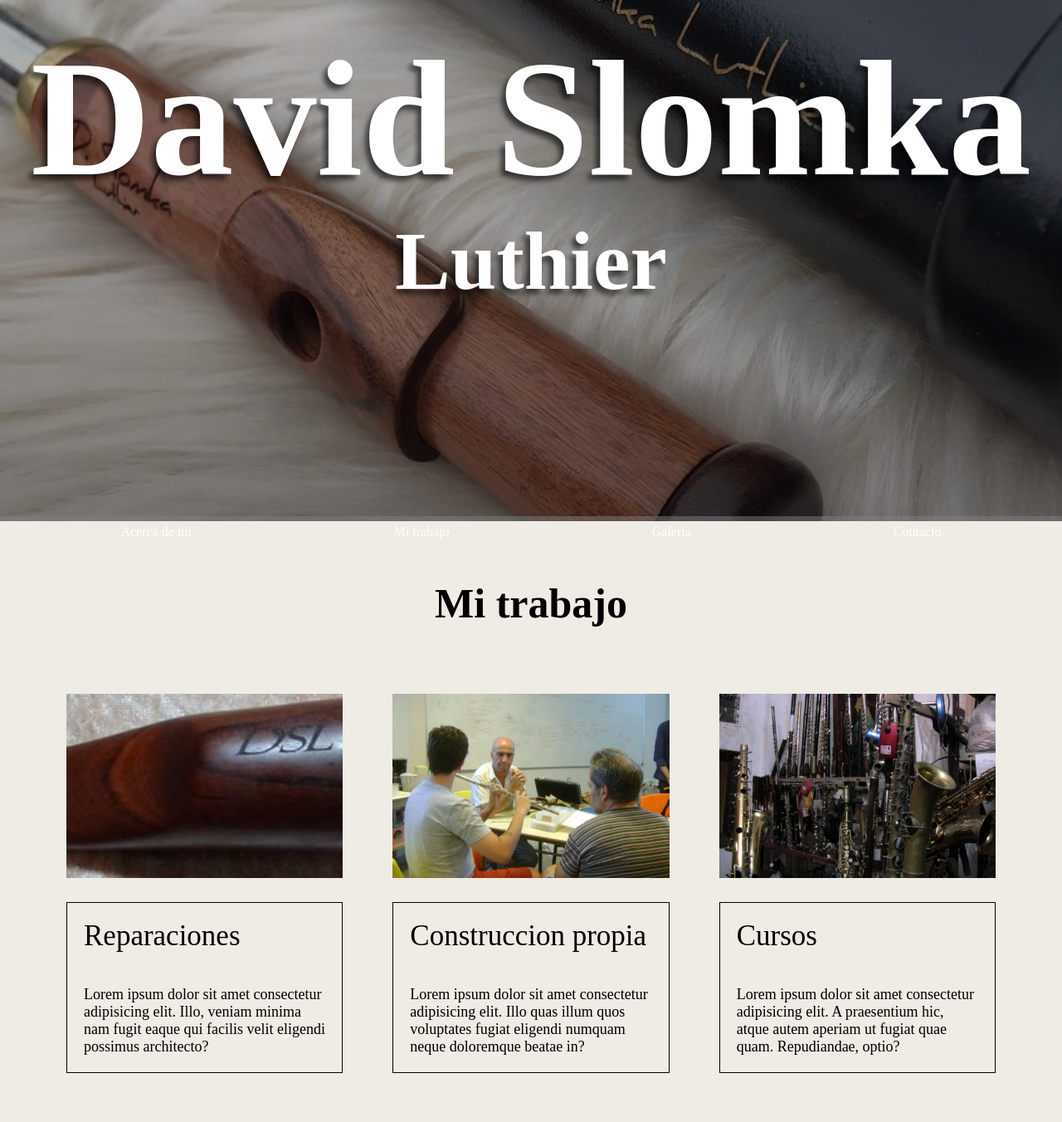
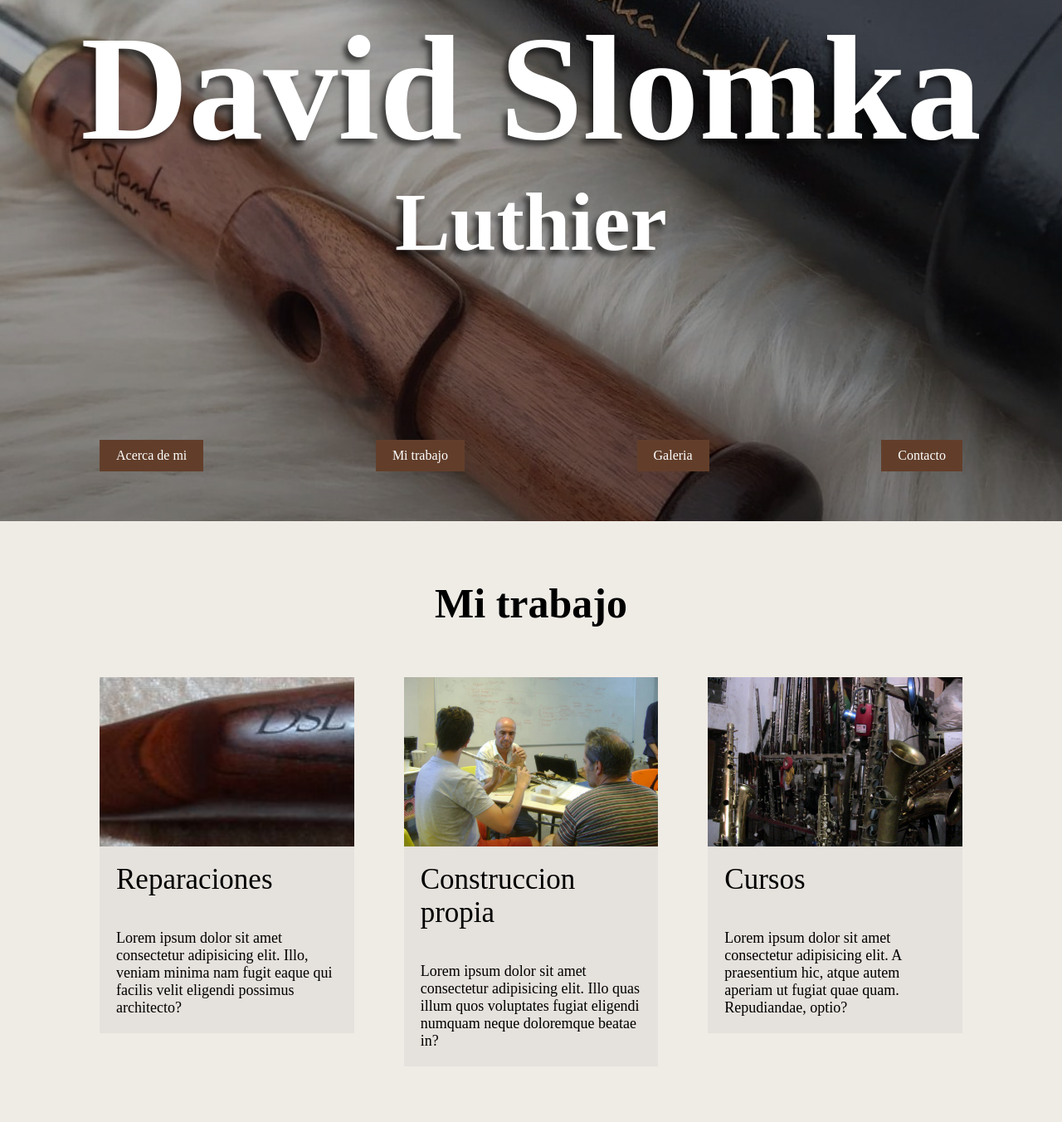
Before and after one commit to ArielSlomka/RepoDSL, a website: page index.html in a window 1280 px wide. Shown: the part 172-1524 px from the top of the page at 83% size. Drawn offline with Linux system fonts and the light colour scheme.

Commit message:
styles updated

```diff
--- a/index.html
+++ b/index.html
@@ -6,6 +6,7 @@
 </head>
 <body>
     <header class="header">
+        <div class="container">
             <div class="header__titulos">
                 <h1 class="header__titulo">David Slomka</h1>
                 <h3 class="header__subtitulo">Luthier</h3>
@@ -26,10 +27,12 @@
                     </li>
                 </ul>
             </nav>
+        </div>
     </header>
     <main>
+        <div class="container">
             <h3 class="tituloModuloCard">Mi trabajo</h3>
-        <div class="container">
+            <div class="cards-container">
                 <div class="card">
                     <div class="card__image">
                         <img src="./img/imgCardUnoo.jpg" alt="Imagen 1">
@@ -58,8 +61,10 @@
                     </div>
                 </div>
             </div>
+        </div>
     </main>
     <footer class="footer">
+        <div class="container">
             <h3 class="footer__title">D S L</h3>
             <div class="footer__boxes">
                 <div class="footer__box">
@@ -82,6 +87,7 @@
                 </div>
 
             </div>
+        </div>
     </footer>
 </body>
 </html>
--- a/scss/main.scss
+++ b/scss/main.scss
@@ -2,6 +2,14 @@
     margin: 0;
     padding: 0;
     box-sizing: border-box;
+}
+
+.container {
+    max-width: 1440px;
+    margin-left: auto;
+    margin-right: auto;
+    padding-left: 120px;
+    padding-right: 120px;
 }
 
 .header {
@@ -10,16 +18,23 @@
     background-position: center;
     height: 100vh; // la medida vh (viewport height) indica que el alto es proporcional a la altura de la ventana del navegador
 
-    .titulos{
+    .container {
+        display: flex;
+        flex-direction: column;
+        justify-content: space-between;
+        padding: 175px 0 60px;
+        height: 100%;
+    }
+
+    .titulos {
         height: 800px;
     }
 
     &__titulo {
-        font-size: 200px;
+        font-size: 180px;
         color: rgb(255, 255, 255);
         text-align: center;
         font-family: 'Times New Roman', Times, serif;
-        padding-top: 200px;
         text-shadow: -5px 6px 6px rgba(0,0,0,0.6);
     }
 
@@ -29,13 +44,10 @@
         text-align: center;
         font-family: 'Times New Roman', Times, serif;
         text-shadow: -5px 6px 6px rgba(0,0,0,0.6);
-        padding-bottom: 250px;
-
     }
 }
 
 .navbar {
-    background-color: rgba(128, 128, 128, 0.5);
     text-align: center;
 
 
@@ -43,18 +55,21 @@
         list-style-type: none;
         margin: 0;
         padding: 0;
-
+        display: flex;
+        justify-content: space-between;
+        padding: 0  120px;
     }
 
     &__item {
         display: inline;
-        padding: 100px;
 
         a {
+            background-color: #623E2A;
             display: inline-block;
             padding: 10px 20px;
             color: white;
             text-decoration: none;
+            transition: .5s;
 
             &:hover {
                 background-color: #555;
@@ -67,21 +82,28 @@
     text-align: center;
     font-size: 50px;
     background-color: #EFEBE5;
-    padding-top: 70px;
+    margin-bottom: 60px;
 }
 
-.container {
+main {
+    background-color: #EFEBE5;
+
+    .container {
+        padding-top: 70px;
+        padding-bottom: 70px;
+    }
+}
+
+.cards-container {
     display: grid;
     grid-template-columns: repeat(3, 1fr);
     gap: 60px;
-    padding: 80px 80px;
-    background-color: #EFEBE5;
 }
 
 .card {
 
     &__image {
-
+        display: flex;
 
         img {
             // estas 3 propiedades van siempre juntas (o casi) y hacen que la imagen se adapte al tamaño del contenedor
@@ -97,8 +119,9 @@
 
     &__descripcion {
         text-align: left;
-        border: 1px solid black;
-        margin: 25px 0px;
+        // border: 1px solid black;
+        border-top: none;
+        background-color: #55555510;
         // margin-top: 10px; /* Espacio entre la imagen y el texto */
         // border: 1px solid black;
         // width: 200px;
@@ -119,12 +142,10 @@
 }
 
 .footer {
-    height: 800px;
     background-color: #623E2A;
 
     &__title {
         font-size: 60px;
-        padding: 100px 70px;
         color: #F4F1ED;
     }
 
@@ -136,7 +157,6 @@
 
     &__box {
         border: 1px solid #F4F1ED;
-        margin: 30px 60px;
 
 
             h4 {
```
Also changed, not shown: css/main.css. Lines whose indentation alone changed are shown as unchanged.
